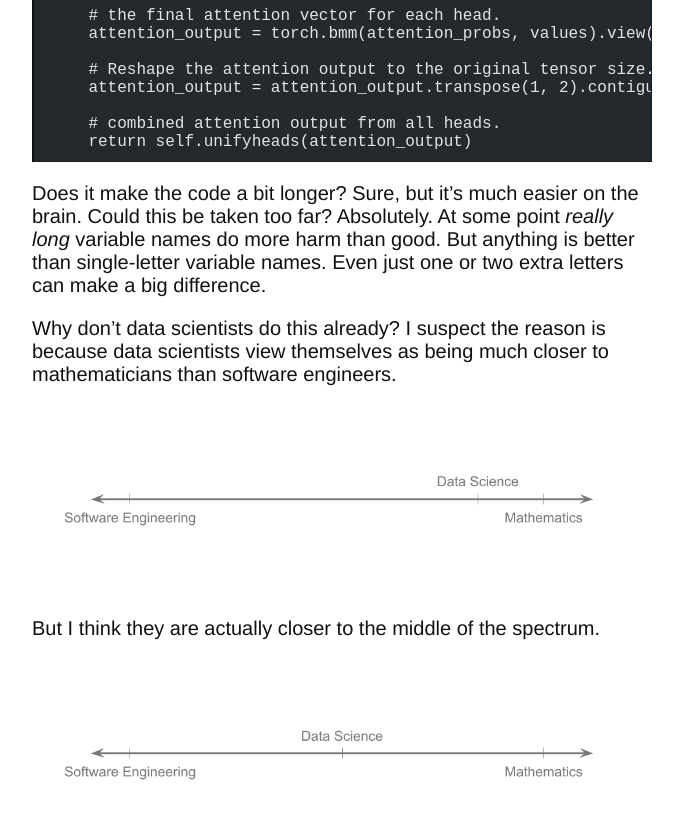
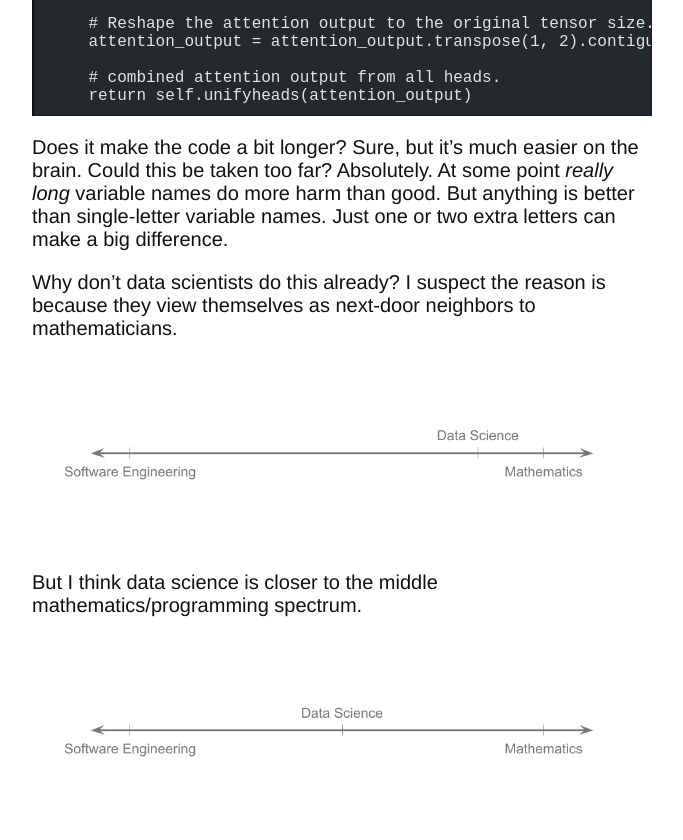
Before and after one commit to joshmoody24/joshmoody.org, an Astro site: page /blog/data-science-variable-naming-problem in a window 1280 px wide. Shown: the part 3640-4480 px from the top of the page, without its empty margins (298-981 px from the left). Built offline with nearby package versions, Linux system fonts and the light colour scheme; Astro itself is replaced by a stand-in of ours; code samples lack their colours; a web font is replaced by a local one.

Commit message:
Minor wording improvements to data science blog post

````diff
--- a/src/content/blog/data-science-variable-naming-problem.md
+++ b/src/content/blog/data-science-variable-naming-problem.md
@@ -92,7 +92,7 @@
 
 I don't blame Bloem for writing his code this way; everyone does it. I believe this coding style stems from the fact that machine learning research papers describe their algorithms using mathematical notation. For some reason, mathematicians love writing equations as concisely as possible, even when it means sacrificing clarity. Some people go so far as to declare [math notation is broken](https://davidwees.com/content/mathematical-notation-broken/).
 
-I personally wouldn't call math notation *broken*, but I don't think it's descriptive enough to be a good coding style. In pure mathematics, maybe it's fine. But for real-world code, it increases the cognitive load of the people reading your code. If verbosity increases code readability, be verbose!
+I personally wouldn't call math notation *broken*, but I don't think it's descriptive enough to be a good coding style. In academia, sure, but not the real world. Too much cognitive load.
 
 Here's how I would improve the code snippet above. (feel free to skip this if you're not experienced with PyTorch or transformer models)
 
@@ -138,13 +138,13 @@
     return self.unifyheads(attention_output)
 ```
 
-Does it make the code a bit longer? Sure, but it's much easier on the brain. Could this be taken too far? Absolutely. At some point *really long* variable names do more harm than good. But anything is better than single-letter variable names. Even just one or two extra letters can make a big difference.
+Does it make the code a bit longer? Sure, but it's much easier on the brain. Could this be taken too far? Absolutely. At some point *really long* variable names do more harm than good. But anything is better than single-letter variable names. Just one or two extra letters can make a big difference.
 
-Why don't data scientists do this already? I suspect the reason is because data scientists view themselves as being much closer to mathematicians than software engineers.
+Why don't data scientists do this already? I suspect the reason is because they view themselves as next-door neighbors to mathematicians.
 
 ![A spectrum with software engineering on the left and mathematics on the right. Data science is much closer to mathematics](/data-sci-spectrum-false.webp)
 
-But I think they are actually closer to the middle of the spectrum.
+But I think data science is closer to the middle mathematics/programming spectrum.
 
 ![A spectrum with software engineering on the left and mathematics on the right. Data science is in the center](/data-sci-spectrum-true.webp)
 
````
